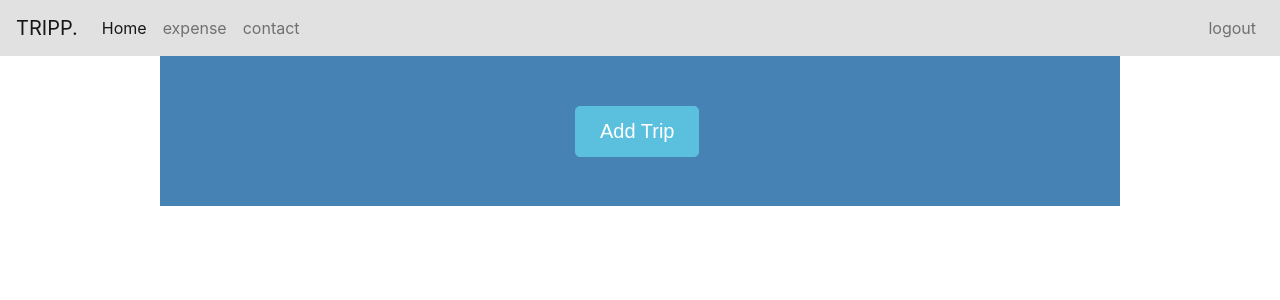
After one commit to rahulmourya336/TRIP, a PHP site: page /dashboard_ui.html in a window 1280 px wide. The commit adds this page. Shown: the top 300 px of the page. Run offline with PHP 8.4, Linux system fonts and the light colour scheme; some libraries are stand-ins or nearby versions.

Commit message:
"Dashboard design -SQL Select update"

```diff
--- a/connection.php
+++ b/connection.php
@@ -4,10 +4,10 @@
 @$connection = mysqli_connect('localhost', 'root', '', 'trip');
 
 if($connection){
-	echo "<div class='circle__status-sucess blink_me'></div> ";
+	//echo "<div class='circle__status-sucess blink_me'></div> ";
 }
 else{
-	echo "<h2> Offline </h2> <div class='circle__status-error blink_me'></div>";
+	//echo "<h2> Offline </h2> <div class='circle__status-error blink_me'></div>";
 }
 
 ?>
--- /dev/null
+++ b/dashboard_ui.html
@@ -0,0 +1,162 @@
+<!DOCTYPE html>
+<html lang="en">
+<head>
+    <meta charset="UTF-8">
+    <title>.: TRIPP | Dashboard :.</title>
+    <link rel='stylesheet prefetch' href='https://fonts.googleapis.com/css?family=Open+Sans:400,600,700,300'>
+    <link rel='stylesheet prefetch' href='https://fonts.googleapis.com/css?family=Roboto:400,700,300'>
+    <link rel='stylesheet' href='https://cdnjs.cloudflare.com/ajax/libs/normalize/5.0.0/normalize.min.css'>
+    <link rel="stylesheet" href="https://maxcdn.bootstrapcdn.com/bootstrap/4.0.0-alpha.6/css/bootstrap.min.css"
+          crossorigin="anonymous">
+    <script src="https://code.jquery.com/jquery-3.1.1.slim.min.js" crossorigin="anonymous"></script>
+    <script src="https://cdnjs.cloudflare.com/ajax/libs/tether/1.4.0/js/tether.min.js" crossorigin="anonymous"></script>
+    <script src="https://maxcdn.bootstrapcdn.com/bootstrap/4.0.0-alpha.6/js/bootstrap.min.js"
+            crossorigin="anonymous"></script>
+
+    <link rel='stylesheet prefetch'
+          href='https://maxcdn.bootstrapcdn.com/font-awesome/4.4.0/css/font-awesome.min.css'>
+    <script>
+      window.onload = function () {
+        $('trip_status').hide()
+        var dateControl = document.querySelector('input[type="date"]')
+        dateControl.value = '2017-06-01'
+
+        one = window.location.href
+        status_success = one.search('success')
+        status_failed = one.search('error')
+
+        if (status_success != -1) {
+          document.getElementById('trip_status').classList.add('alert-success')
+          document.getElementById('trip_status').innerHTML += 'Trip added successful'
+
+        }
+        else if (status_failed != -1) {
+          document.getElementById('trip_status').classList.add('alert-danger')
+          document.getElementById('trip_status').innerHTML += 'Error while adding'
+        }
+        else {
+          $('#trip_status').hide()
+        }
+
+      }
+    </script>
+
+    <style>
+        #addTrip {
+            background-color: steelblue;
+            width: 75%;
+            color: #333333;
+            height: 150px;
+            margin: 0 auto;
+            overflow: hidden;
+            padding: 10px 0;
+            align-items: center;
+            justify-content: space-around;
+            display: flex;
+            float: none;
+        }
+        #trip_image{
+            height: 150px;
+            width: 300px;
+        }
+
+    </style>
+</head>
+<nav class="navbar navbar-toggleable-md navbar-light bg-faded" style="background-color: #E1E1E1;">
+    <button class="navbar-toggler navbar-toggler-right" type="button" data-toggle="collapse"
+            data-target="#navbarSupportedContent" aria-controls="navbarSupportedContent" aria-expanded="false"
+            aria-label="Toggle navigation">
+        <span class="navbar-toggler-icon"></span>
+    </button>
+    <a class="navbar-brand" href="#">TRIPP.</a>
+    <div class="collapse navbar-collapse" id="navbarSupportedContent">
+
+        <ul class="navbar-nav mr-auto ">
+            <li class="nav-item active">
+                <a class="nav-link" href="#">Home <span class="sr-only">(current)</span></a>
+            </li>
+            <li class="nav-item">
+                <a class="nav-link" href="#">expense</a>
+            </li>
+            <li class="nav-item">
+                <a class="nav-link" href="#">contact</a>
+            </li>
+        </ul>
+        <ul class="navbar-nav navbar-right">
+            <li class="nav-item">
+                <a class="nav-link " href="logout.php"><span class="text-primary"><?php echo $user.'  ' ?></span>logout</a>
+            </li>
+        </ul>
+
+    </div>
+</nav>
+
+<div class="alert alert-dismissible fade show" role="alert" id='trip_status'>
+    <button type="button" class="close" data-dismiss="alert" aria-label="Close">
+        <span aria-hidden="true">&times;</span>
+    </button>
+</div>
+
+<div id="addTrip">
+    <div class="col-md-2">
+        <!-- Trigger the modal with a button -->
+        <button type="button" class="btn btn-info btn-lg" data-toggle="modal" data-target="#myModal">Add Trip</button>
+    </div>
+</div> <!-- End of id=addtrip of dashboard.html-->
+
+<!-- Modal -->
+<div id="myModal" class="modal fade " role="dialog">
+    <div class="modal-dialog modal-lg">
+
+        <!-- Modal content-->
+        <div class="modal-content">
+            <div class="modal-header">
+                <h4 class="modal-title">Add Trip Information</h4>
+                <button type="button" class="close" data-dismiss="modal">&times;</button>
+
+            </div>
+            <div class="modal-body">
+                <!-- Form Start -->
+                <form action="add_trip.php" method="post">
+                    <div class="form-group row">
+                        <label for="trip-name" class="col-sm-2 col-form-label">Trip Name</label>
+                        <div class="col-sm-10">
+                            <input type="text" class="form-control" id="trip-name" placeholder="St. Lucia." required
+                                   autofocus name="trip-name"/>
+                        </div>
+                    </div>
+                    <div class="form-group row">
+                        <label for="trip-url" class="col-sm-2 col-form-label">Trip URL</label>
+                        <div class="col-sm-10">
+                            <input type="url" class="form-control" id="trip-url" placeholder="http://someurl.com"
+                                   required name="trip-url">
+                        </div>
+                    </div>
+                    <div class="form-group row">
+                        <label for="trip-starting-date" class="col-sm-2 col-form-label">Starting Date</label>
+                        <div class="col-sm-10">
+                            <input type="date" class="form-control" id="trip-starting-date"
+                                   placeholder="Select Trip Starting Date" required data-date-format="YYYY MM DD"
+                                   value="2018-08-09" name="trip-starting-date">
+                        </div>
+                    </div>
+                    <div class="form-group row">
+                        <label for="trip-ending-date" class="col-sm-2 col-form-label">Ending Date</label>
+                        <div class="col-sm-10">
+                            <input type="date" class="form-control" id="trip-ending-date"
+                                   placeholder="Select Trip Ending Date" required data-date-format="DD MMMM YYYY"
+                                   value="2018-08-09" name="trip-ending-date">
+                        </div>
+                    </div>
+                    <button type="submit" class="btn btn-primary pull-right">Add Trip</button>
+
+                </form>
+                <!--Form End-->
+            </div>
+            <div class="modal-footer">
+                <button type="button" class="btn btn-link" data-dismiss="modal">Close</button>
+            </div>
+        </div>
+
+    </div>
+</div>
```
Also changed, not shown: dashboard.php (+70 -160 lines), emmet.html (+13 -16 lines), script.php (+8 -6 lines).
